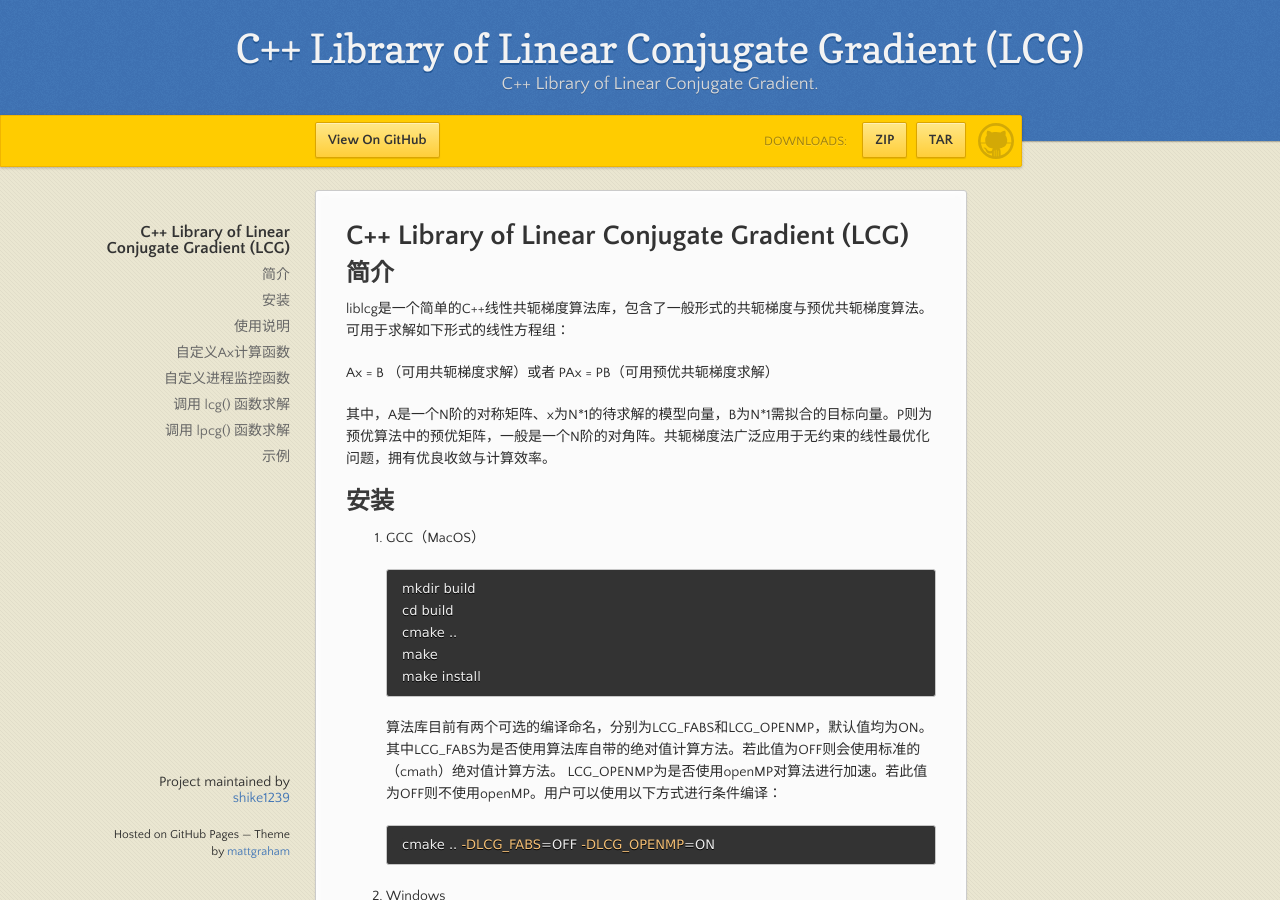
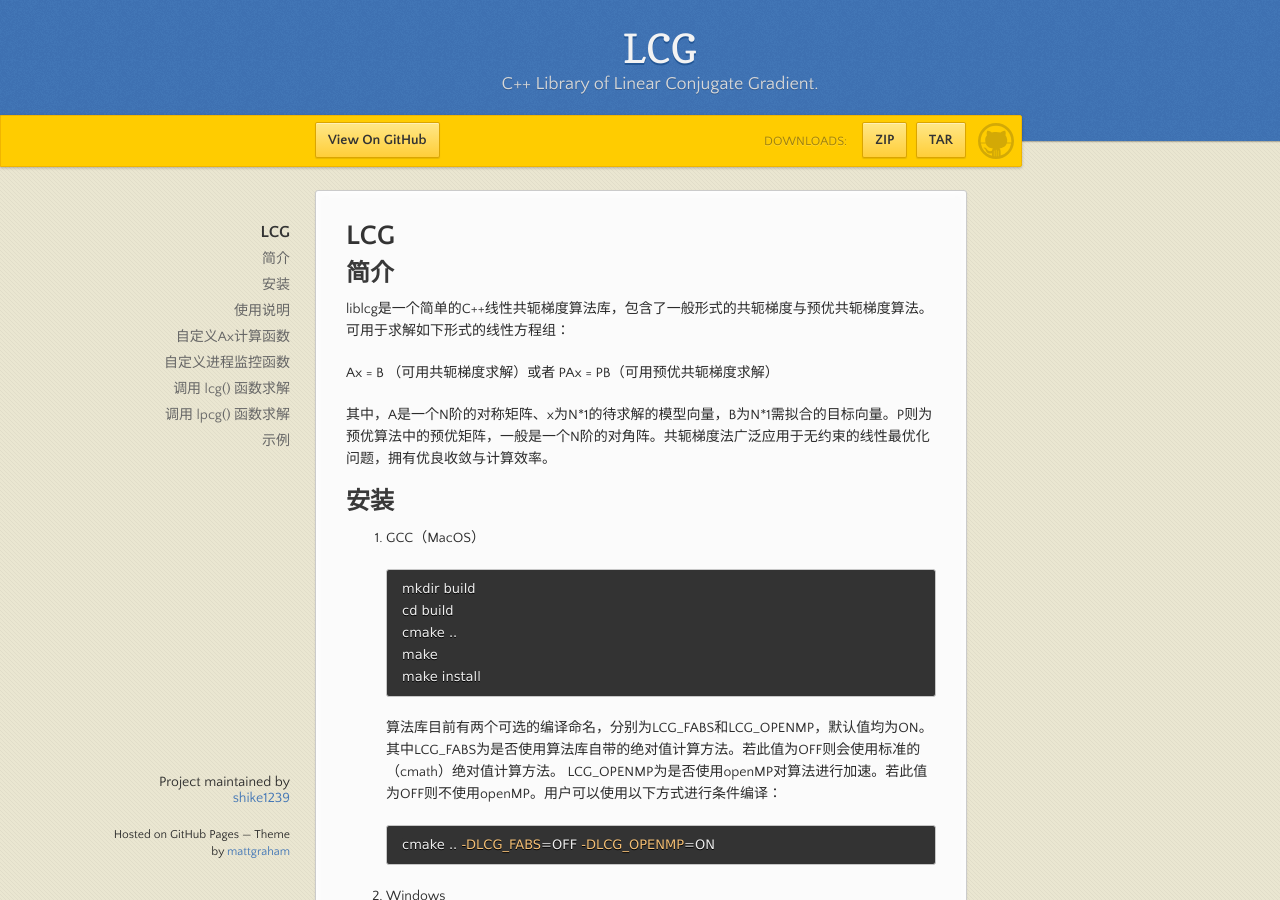
Before and after one commit to shike1239/liblcg, a Jekyll site: the page built from docs/index.md, in a window 1280 px wide and 900 px high. Built offline with Jekyll 4.4.1, drawn with Linux system fonts in a browser that asks for light colours; our own code applies the rules of GitHub Pages for plain Markdown files.

Commit message:
Update index.md

```diff
--- a/docs/index.md
+++ b/docs/index.md
@@ -2,7 +2,7 @@
 layout: default
 ---
 
-# C++ Library of Linear Conjugate Gradient (LCG)
+# LCG
 
 ## 简介
 
```
